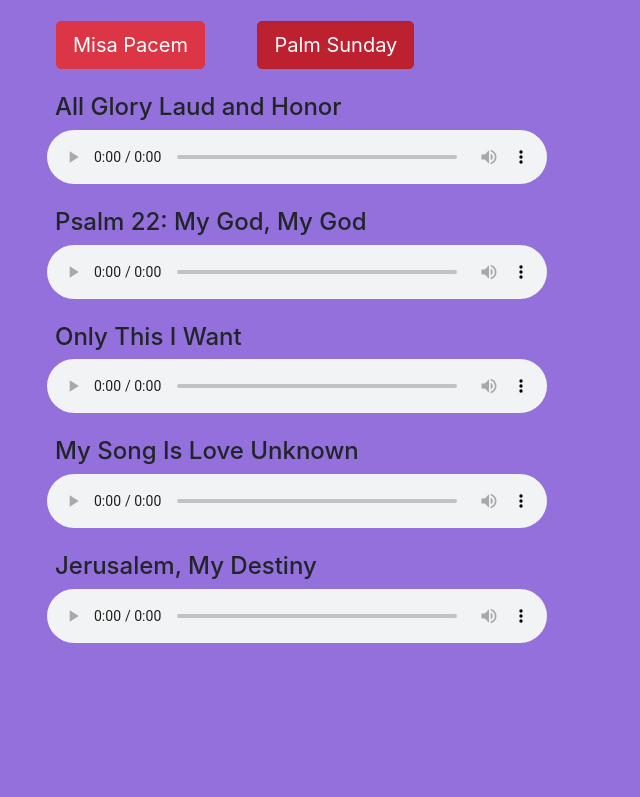
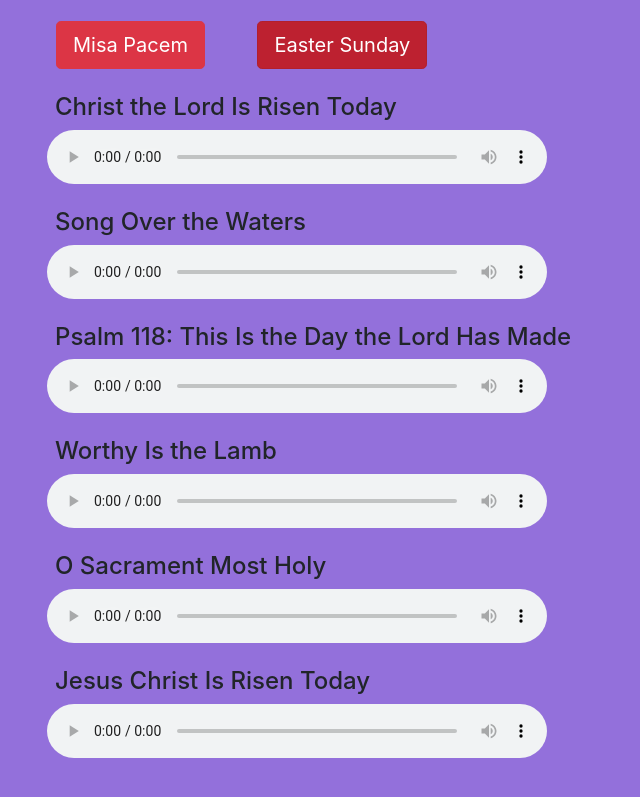
Before and after one commit to igorcweb/teens-choir, a website: page dist/index.html in a window 1280 px wide. Shown: the part 67-864 px from the top of the page, without its empty margins (0-640 px from the left). Before the commit the page ends 800 px from the top, so only its background shows below. Drawn offline with nearby package versions, Linux system fonts and the light colour scheme.

Commit message:
easter sunday

```diff
--- a/dist/index.html
+++ b/dist/index.html
@@ -30,7 +30,7 @@
   <div class="buttons mb-2 text-center text-sm-left ">
     <!-- <a class="btn btn-lg btn-danger mb-3 mx-4 lm text-white" style="width: fit-content">Latin Mass</a> -->
     <a class="btn btn-lg btn-danger mb-3 mx-4 mp text-white" style="width: fit-content">Misa Pacem</a>
-    <a class="btn btn-lg btn-danger mb-3 mx-4 ps text-white active" style="width: fit-content">Palm Sunday</a>
+    <a class="btn btn-lg btn-danger mb-3 mx-4 es text-white active" style="width: fit-content">Easter Sunday</a>
   </div>
   <div class="col">
     <div class="lm music mb-5 d-none" id="lm">
@@ -135,47 +135,56 @@
     <div class="ps music mb-5" id="ps">
       <div class="mb-4">
         <h4 class="ml-4 ml-sm-2">
-          All Glory Laud and Honor
+          Christ the Lord Is Risen Today
         </h4>
-        <audio controls title="All Glory Laud and Honor" class="mb-2">
-          <source src="./audio/palm/all-glory-laud-and-honor.m4a" type="audio/mp4" />
+        <audio controls title="Christ the Lord Is Risen Today" class="mb-2">
+          <source src="./audio/easter-sunday/christ-the-lord-is-risen-today.m4a" type="audio/mp4" />
           Your browser does not support the audio element.
         </audio>
       </div>
       <div class="mb-4">
         <h4 class="ml-4 ml-sm-2">
-          Psalm 22: My God, My God
+          Song Over the Waters
         </h4>
 
-        <audio controls title="Psalm 22: My God, My God" class="mb-2">
-          <source src="./audio/palm/psalm-22-my-god-my-god.m4a" />
+        <audio controls title="Song Over the Waters" class="mb-2">
+          <source src="./audio/easter-sunday/song-over-the-waters.m4a" />
           Your browser does not support the audio element.
         </audio>
       </div>
       <div class="mb-4">
         <h4 class="ml-4 ml-sm-2">
-          Only This I Want
+          Psalm 118: This Is the Day the Lord Has Made
         </h4>
-        <audio controls title="Only This I Want" class="mb-2">
-          <source src="./audio/palm/only-this-i-want.m4a" type="audio/mp4" />
+        <audio controls title="Psalm 118: This Is the Day the Lord Has Made" class="mb-2">
+          <source src="./audio/easter-sunday/psalm-118-this-is-the-day-the-lord-has-made.m4a" type="audio/mp4" />
           Your browser does not support the audio element.
         </audio>
       </div>
       <div class="mb-4">
         <h4 class="ml-4 ml-sm-2">
-          My Song Is Love Unknown
+          Worthy Is the Lamb
         </h4>
-        <audio controls title="My Song Is Love Unknown" class="mb-2">
-          <source src="./audio/palm/my-song-is-love-unknown.m4a" type="audio/mp4" />
+        <audio controls title="Worthy Is the Lamb" class="mb-2">
+          <source src="./audio/easter-sunday/worthy-is-the-lamb.m4a" type="audio/mp4" />
           Your browser does not support the audio element.
         </audio>
       </div>
       <div class="mb-4">
         <h4 class="ml-4 ml-sm-2">
-          Jerusalem, My Destiny
+          O Sacrament Most Holy
         </h4>
-        <audio controls title="Jerusalem, My Destiny" class="mb-2">
-          <source src="./audio/palm/jerusalem-my-destiny.m4a" type="audio/mp4" />
+        <audio controls title="O Sacrament Most Holy" class="mb-2">
+          <source src="./audio/easter-sunday/o-sacrament-most-holy.m4a" type="audio/mp4" />
+          Your browser does not support the audio element.
+        </audio>
+      </div>
+      <div class="mb-4">
+        <h4 class="ml-4 ml-sm-2">
+          Jesus Christ Is Risen Today
+        </h4>
+        <audio controls title="Jesus Christ Is Risen Today" class="mb-2">
+          <source src="./audio/easter-sunday/jesus-christ-is-risen-today.m4a" type="audio/mp4" />
           Your browser does not support the audio element.
         </audio>
       </div>
--- a/dist/script.js
+++ b/dist/script.js
@@ -5,11 +5,11 @@ $("a.lm").on("click", function () {
   $("#lm").removeClass("d-none");
 });
 
-$("a.ps").on("click", function () {
+$("a.es").on("click", function () {
   $("a").removeClass("active");
   $(this).addClass("active");
   $(".music").addClass("d-none");
-  $("#ps").removeClass("d-none");
+  $("#es").removeClass("d-none");
 });
 
 $("a.mp").on("click", function () {
```
Also changed, not shown: 11 other files.
